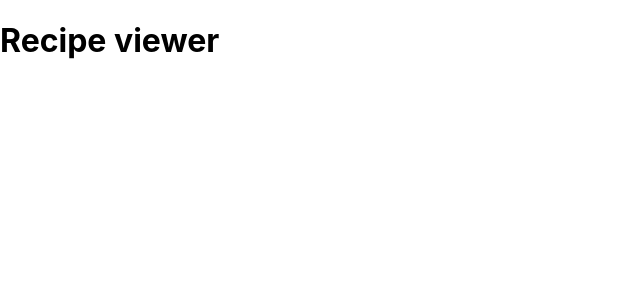
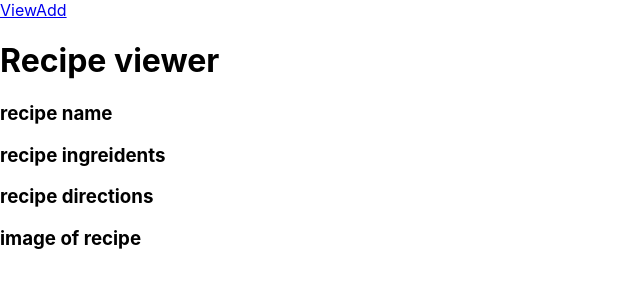
Before and after one commit to Dynamo700/Recipe_application, a React (Create React App) app: page / in a window 1280 px wide. Shown: the top 300 px of the page, without its empty margins (0-640 px from the left). Built offline with nearby package versions, Linux system fonts and the light colour scheme.

Commit message:
Nav bar created which the user can use to navigate to the view page and add page.

```diff
--- a/src/App.js
+++ b/src/App.js
@@ -1,11 +1,19 @@
-
-import logo from './logo.svg';
 import './App.css';
+import { Link } from "react-router-dom";
+import { useState, useEffect } from 'react';
 
 export function View() {
   return(
     <div>
+      <nav>
+        <Link to="/">View</Link>
+        <Link to="/add">Add</Link>
+      </nav>
       <h1>Recipe viewer</h1>
+      <h3>recipe name</h3>
+      <h3>recipe ingreidents</h3>
+      <h3>recipe directions</h3>
+      <h3>image of recipe</h3>
     </div>
   );
 }
@@ -13,6 +21,10 @@ export function View() {
 export function Add() {
   return (
     <div>
+      <nav>
+        <Link to="/">View</Link>
+        <Link to="/add">Add</Link>
+      </nav>
       <h1>Add</h1>
     </div>
   )
```
